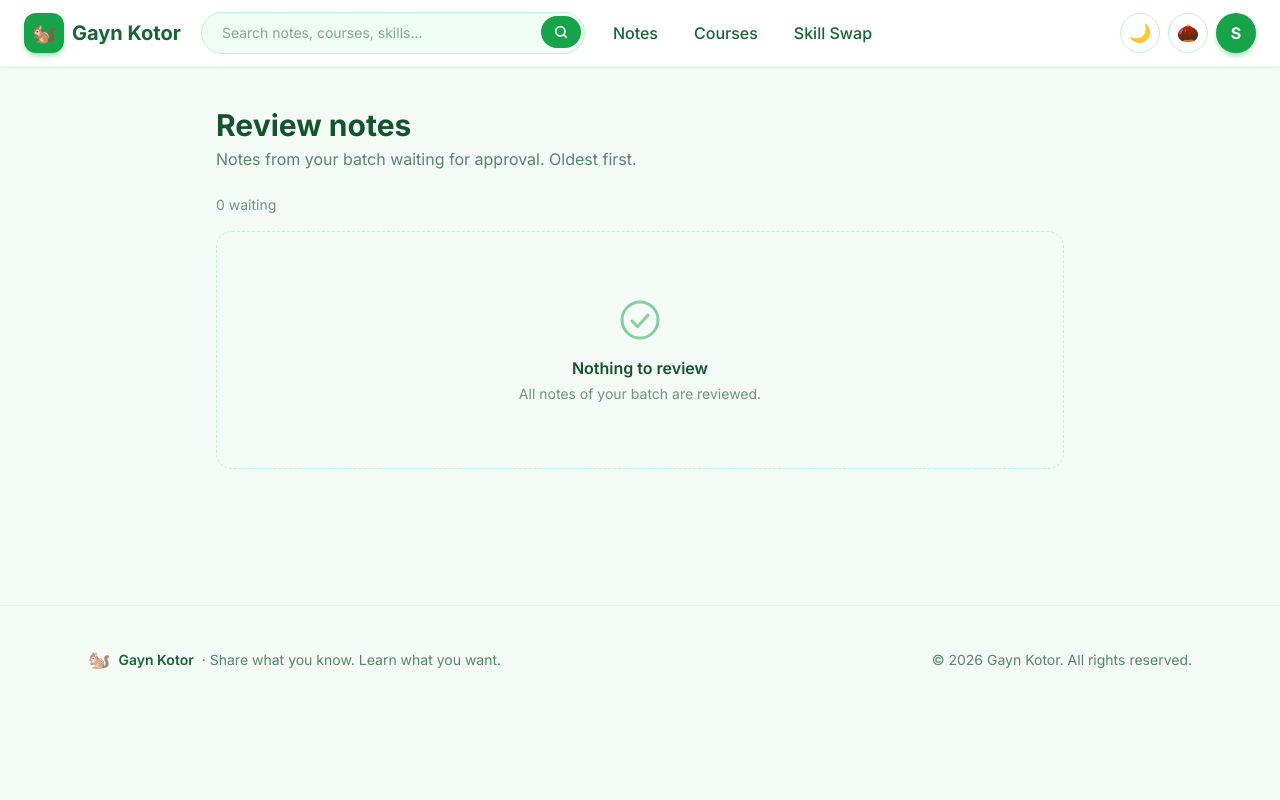
After one commit to smrity873/gayn_kotor, a Django app: page /notes/reviews/ in a window 1280 px wide. The commit adds this page. Run offline with Django 5.2, Linux system fonts and the light colour scheme; the visitor is signed in with stand-in values (Sample User, id 1); data comes from the database, SQL or seed files in the repository; data that the repository does not hold is empty; some libraries are stand-ins or nearby versions.

Commit message:
review_details page

```diff
--- a/notes/services.py
+++ b/notes/services.py
@@ -55,10 +55,24 @@ def visible_notes(user):
     return published.filter(allowed)
 
 
+def reviewer_batch_ids(user):
+    """Batches where this user can review notes (class teacher or CR)."""
+    ids = set(user.class_teacher_of.values_list("id", flat=True))
+    ids |= set(
+        BatchMembership.objects.filter(
+            user=user, is_cr=True, status=BatchMembership.Status.APPROVED
+        ).values_list("batch_id", flat=True)
+    )
+    return ids
+
+
 def can_view_note(user, note):
     if note.owner_id == user.id or user.is_superuser:
         return True
+    if note.batch_id and note.batch_id in reviewer_batch_ids(user):
+        return True
     return visible_notes(user).filter(pk=note.pk).exists()
+
 
 
 def can_upload(user):
@@ -126,3 +140,25 @@ def make_preview(note):
         return True
     except Exception:
         return False
+
+
+
+def reviewable_notes(user):
+    pending = Note.objects.filter(status=Note.Status.PENDING).select_related(
+        "owner", "department", "batch"
+    )
+    if user.is_superuser:
+        return pending
+    return pending.filter(batch_id__in=reviewer_batch_ids(user)).exclude(owner=user)
+
+
+def can_review(user, note):
+    return reviewable_notes(user).filter(pk=note.pk).exists()
+
+
+@transaction.atomic
+def reject_note(note, reviewer, reason):
+    note.status = Note.Status.REJECTED
+    note.reviewed_by = reviewer
+    note.rejection_reason = reason.strip()
+    note.save()
--- a/notes/urls.py
+++ b/notes/urls.py
@@ -1,3 +1,4 @@
+
 from django.urls import path
 
 from . import views
@@ -8,4 +9,10 @@ urlpatterns = [
     path("", views.note_list, name="list"),
     path("upload/", views.upload, name="upload"),
     path("<int:pk>/preview/", views.note_preview, name="preview"),
-    ]
+
+    # Review notes
+    path("reviews/", views.review_list, name="review_list"),
+    path("reviews/<int:pk>/", views.review_detail, name="review_detail"),
+    path("reviews/<int:pk>/action/", views.review_action, name="review_action"),
+    path("<int:pk>/file/", views.note_file, name="file"),
+]
--- a/notes/views.py
+++ b/notes/views.py
@@ -1,19 +1,26 @@
 from django.contrib import messages
 from django.contrib.auth.decorators import login_required
+from django.core.exceptions import PermissionDenied
 from django.core.paginator import Paginator
 from django.http import FileResponse, Http404
 from django.shortcuts import get_object_or_404, redirect, render
+from django.views.decorators.clickjacking import xframe_options_sameorigin
+from django.views.decorators.http import require_POST
 
 from accounts.models import User
-from campus.models import BatchMembership, Department
+from campus.models import Department
 
 from .forms import NoteForm
 from .models import Note
 from .services import (
     approve_note,
+    can_review,
     can_upload,
     can_view_note,
     make_preview,
+    reject_note,
+    reviewable_notes,
+    reviewer_batch_ids,
     search_notes,
     visible_notes,
 )
@@ -107,3 +114,53 @@ def upload(request):
         form = NoteForm(user=user)
 
     return render(request, "notes/upload.html", {"form": form})
+
+
+@login_required
+def review_list(request):
+    if not (request.user.is_superuser or reviewer_batch_ids(request.user)):
+        raise PermissionDenied
+    notes = reviewable_notes(request.user).order_by("created_at")
+    return render(request, "notes/review_list.html", {"notes": notes})
+
+
+@login_required
+def review_detail(request, pk):
+    note = get_object_or_404(Note, pk=pk)
+    if not can_review(request.user, note):
+        raise Http404
+    return render(request, "notes/review_detail.html", {"note": note})
+
+
+@login_required
+@require_POST
+def review_action(request, pk):
+    note = get_object_or_404(Note, pk=pk)
+    if not can_review(request.user, note):
+        raise Http404
+
+    owner_name = note.owner.get_full_name() or note.owner.username
+    action = request.POST.get("action")
+
+    if action == "approve":
+        approve_note(note, reviewer=request.user)
+        messages.success(request, f"Approved. {owner_name} earned 10 nuts.")
+    elif action == "reject":
+        reason = request.POST.get("reason", "").strip()
+        if not reason:
+            messages.error(request, "Please write a reason for rejecting the note.")
+            return redirect("notes:review_detail", pk=pk)
+        reject_note(note, request.user, reason)
+        messages.info(request, f"Rejected. {owner_name} can see your reason.")
+
+    return redirect("notes:review_list")
+
+
+@login_required
+@xframe_options_sameorigin
+def note_file(request, pk):
+    note = get_object_or_404(Note, pk=pk)
+    user = request.user
+    if not (note.owner_id == user.id or user.is_superuser or can_review(user, note)):
+        raise Http404
+    return FileResponse(note.file.open("rb"), content_type="application/pdf")
--- /dev/null
+++ b/templates/notes/review_list.html
@@ -0,0 +1,65 @@
+{% extends "base.html" %}
+
+{% block title %}Review notes - Gayn Kotor{% endblock %}
+
+{% block content %}
+<section class="mx-auto max-w-4xl px-6 py-10">
+
+    <div class="flex flex-col gap-1">
+        <h1 class="text-3xl font-bold text-green-900 dark:text-green-50">Review notes</h1>
+        <p class="text-green-900/70 dark:text-green-100/70">Notes from your batch waiting for approval. Oldest first.</p>
+    </div>
+
+    <p class="mt-6 text-sm text-green-900/60 dark:text-green-100/60">{{ notes|length }} waiting</p>
+
+    <div class="mt-4 space-y-4">
+        {% for note in notes %}
+        <article class="flex flex-col gap-4 rounded-2xl border border-green-100 bg-card p-4 shadow-sm transition hover:shadow-lg dark:border-green-900/60 dark:bg-card-dark sm:flex-row sm:items-center">
+
+            <div class="relative h-32 w-full shrink-0 overflow-hidden rounded-xl bg-green-50 dark:bg-green-900/30 sm:h-28 sm:w-24">
+                <div class="absolute inset-0 flex items-center justify-center text-green-600/40 dark:text-green-300/30">
+                    <svg class="h-10 w-10" fill="none" stroke="currentColor" stroke-width="1.5" viewBox="0 0 24 24"><path stroke-linecap="round" stroke-linejoin="round" d="M7 3h7l5 5v11a2 2 0 0 1-2 2H7a2 2 0 0 1-2-2V5a2 2 0 0 1 2-2Z"/><path stroke-linecap="round" stroke-linejoin="round" d="M14 3v5h5M9 13h6M9 17h6"/></svg>
+                </div>
+                <img src="{% url 'notes:preview' note.pk %}" alt="" loading="lazy" onerror="this.style.display='none'"
+                     class="absolute inset-0 h-full w-full object-cover object-top">
+            </div>
+
+            <div class="min-w-0 flex-1">
+                <div class="flex flex-wrap items-center gap-2">
+                    <span class="rounded-full bg-green-100 px-3 py-0.5 text-xs font-bold text-green-800 dark:bg-green-900/50 dark:text-green-200">{{ note.course_code }}</span>
+                    <span class="text-xs text-green-900/60 dark:text-green-100/60">Semester {{ note.semester }}</span>
+                </div>
+                <h2 class="mt-1 truncate text-lg font-bold text-green-900 dark:text-green-50">{{ note.title }}</h2>
+                <div class="mt-1 flex flex-wrap gap-x-4 gap-y-1 text-xs text-green-900/60 dark:text-green-100/60">
+                    <span class="inline-flex items-center gap-1">
+                        <svg class="h-4 w-4" fill="none" stroke="currentColor" stroke-width="2" viewBox="0 0 24 24"><circle cx="12" cy="8" r="4"/><path stroke-linecap="round" d="M4 21a8 8 0 0 1 16 0"/></svg>
+                        {{ note.owner.get_full_name|default:note.owner.username }}
+                    </span>
+                    {% if note.batch %}
+                    <span class="inline-flex items-center gap-1">
+                        <svg class="h-4 w-4" fill="none" stroke="currentColor" stroke-width="2" viewBox="0 0 24 24"><path stroke-linecap="round" stroke-linejoin="round" d="M4 21V7l8-4 8 4v14M9 21v-6h6v6"/></svg>
+                        {{ note.batch }}
+                    </span>
+                    {% endif %}
+                    <span class="inline-flex items-center gap-1">
+                        <svg class="h-4 w-4" fill="none" stroke="currentColor" stroke-width="2" viewBox="0 0 24 24"><circle cx="12" cy="12" r="9"/><path stroke-linecap="round" d="M12 7v5l3 2"/></svg>
+                        {{ note.created_at|timesince }} ago
+                    </span>
+                </div>
+            </div>
+
+            <a href="{% url 'notes:review_detail' note.pk %}" class="inline-flex items-center justify-center gap-1 rounded-full bg-green-600 py-2.5 pl-6 pr-4 font-semibold text-white shadow-md shadow-green-600/30 transition hover:bg-green-700">
+                Review
+                <svg class="h-4 w-4" fill="none" stroke="currentColor" stroke-width="2.5" viewBox="0 0 24 24"><path stroke-linecap="round" stroke-linejoin="round" d="m9 5 7 7-7 7"/></svg>
+            </a>
+        </article>
+        {% empty %}
+        <div class="rounded-2xl border border-dashed border-green-200 px-6 py-16 text-center dark:border-green-800">
+            <svg class="mx-auto h-12 w-12 text-green-600/50 dark:text-green-300/40" fill="none" stroke="currentColor" stroke-width="1.5" viewBox="0 0 24 24"><circle cx="12" cy="12" r="9"/><path stroke-linecap="round" stroke-linejoin="round" d="m8 12.5 2.8 2.8L16 9.5"/></svg>
+            <p class="mt-3 font-semibold text-green-900 dark:text-green-50">Nothing to review</p>
+            <p class="mt-1 text-sm text-green-900/60 dark:text-green-100/60">All notes of your batch are reviewed.</p>
+        </div>
+        {% endfor %}
+    </div>
+</section>
+{% endblock %}
--- a/templates/partials/navbar.html
+++ b/templates/partials/navbar.html
@@ -247,6 +247,9 @@
       class="mb-2 block rounded-full border border-green-600 py-2.5 text-center font-semibold text-green-700 transition hover:bg-green-50 dark:border-green-400 dark:text-green-300 dark:hover:bg-green-900/50"
       >Upload a note</a
     >
+    {% if user.is_superuser or user.class_teacher_of.exists or user.membership.is_cr %}
+    <a href="{% url 'notes:review_list' %}" class="mb-2 block rounded-full border border-green-600 py-2.5 text-center font-semibold text-green-700 transition hover:bg-green-50 dark:border-green-400 dark:text-green-300 dark:hover:bg-green-900/50">Review notes</a>
+    {% endif %}
     {% if user.class_teacher_of.exists %}
     <a
       href="{% url 'campus:manage' %}"
```
Also changed, not shown: templates/notes/review_detail.html (added, +93 -0 lines).
